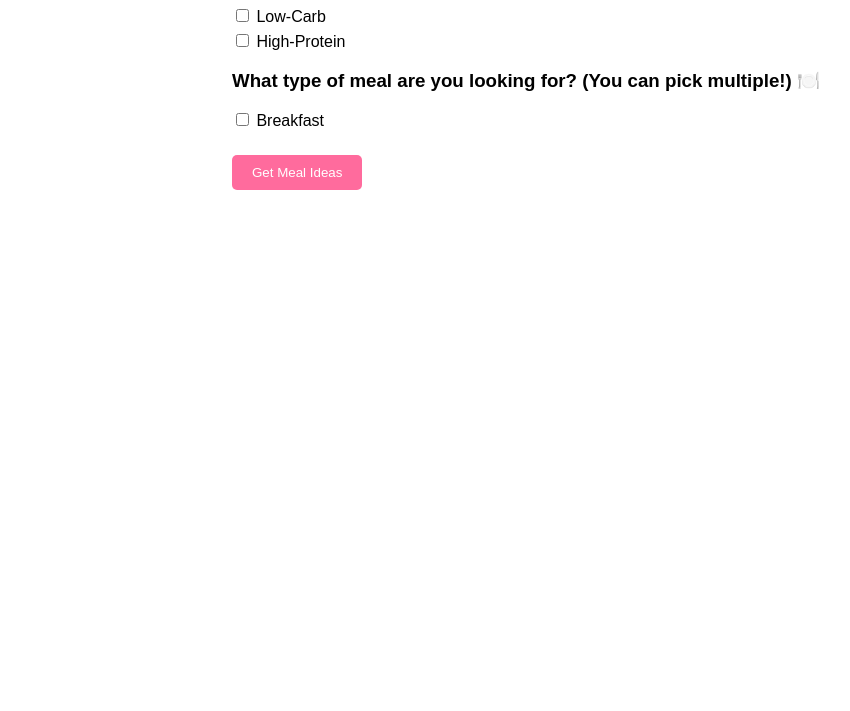
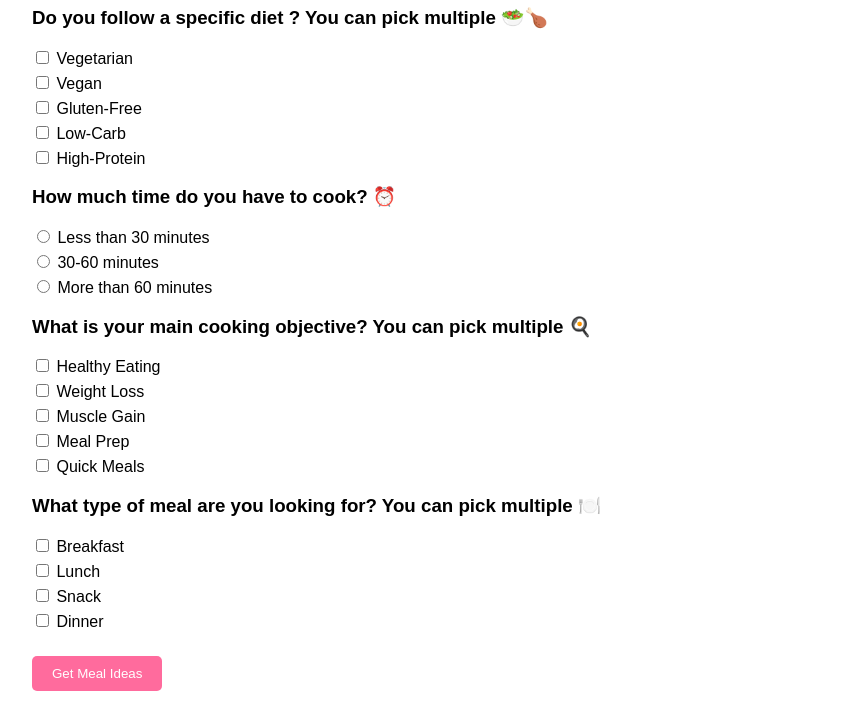
Before and after one commit to SoCutie/gym_assistant, a plain HTML site: page cooking.html in a window 1280 px wide. Shown: the part 94-805 px from the top of the page, without its empty margins (108-958 px from the left). Drawn offline with Linux system fonts and the light colour scheme.

Commit message:
🍓Added the cooking assistant + minor changes in the gym assistant

```diff
--- a/cooking.html
+++ b/cooking.html
@@ -5,7 +5,7 @@
     <style>
         body {
             font-family: Arial, sans-serif;
-            max-width: 600px;
+            max-width: 1000px;
             margin: 0 auto;
             padding: 20px;
         }
@@ -26,22 +26,56 @@
     </style>
 </head>
 <body>
-    <div class="dietary-restrictions" id="user-dietary-restrictions">
-        <label><input type="checkbox" name="dietary-restriction" value="Vegetarian"> Vegetarian</label>
-        <label><input type="checkbox" name="dietary-restriction" value="Vegan"> Vegan</label>
-        <label><input type="checkbox" name="dietary-restriction" value="Gluten-Free"> Gluten-Free</label>
-        <label><input type="checkbox" name="dietary-restriction" value="Low-Carb"> Low-Carb</label>
-        <label><input type="checkbox" name="dietary-restriction" value="High-Protein"> High-Protein</label>
+    <h1>Welcome to Your Personal Cooking Planner! 🍳</h1>
+    <div class="diets" id="user-diet">
+        <h3>Do you follow a specific diet ? You can pick multiple 🥗🍗</h3>
+        <label><input type="checkbox" name="diet" value="Vegetarian"> Vegetarian</label>
+        <label><input type="checkbox" name="diet" value="Vegan"> Vegan</label>
+        <label><input type="checkbox" name="diet" value="Gluten-Free"> Gluten-Free</label>
+        <label><input type="checkbox" name="diet" value="Low-Carb"> Low-Carb</label>
+        <label><input type="checkbox" name="diet" value="High-Protein"> High-Protein</label>
     </div>
+
+    <div class="cooking-time">
+        <h3>How much time do you have to cook? ⏰</h3>
+        <label><input type="radio" name="cooking-time" value="Less than 30 minutes"> Less than 30 minutes</label>
+        <label><input type="radio" name="cooking-time" value="30-60 minutes"> 30-60 minutes</label>
+        <label><input type="radio" name="cooking-time" value="More than 60 minutes"> More than 60 minutes</label>
+    </div>
+
+    <div class="objectives">
+        <h3>What is your main cooking objective? You can pick multiple 🍳</h3>
+        <label><input type="checkbox" name="objective" value="Healthy Eating"> Healthy Eating</label>
+        <label><input type="checkbox" name="objective" value="Weight Loss"> Weight Loss</label>
+        <label><input type="checkbox" name="objective" value="Muscle Gain"> Muscle Gain</label>
+        <label><input type="checkbox" name="objective" value="Meal Prep"> Meal Prep</label>
+        <label><input type="checkbox" name="objective" value="Quick Meals"> Quick Meals</label>
+    </div>
+
+<!-- Cooking Type -->
+
     <div class="cooking-type">
-        <h3>What type of meal are you looking for? (You can pick multiple!) 🍽️</h3>
+        <h3>What type of meal are you looking for? You can pick multiple 🍽️</h3>
 
         <!-- Breakfast -->
         <label>
             <input type="checkbox" name="meal-type" value="Breakfast"> Breakfast
         </label>
 
+        <!-- Lunch -->
+        <label>
+            <input type="checkbox" name="meal-type" value="Lunch"> Lunch
+        </label>
 
+        <!-- Snack -->
+        <label>
+            <input type="checkbox" name="meal-type" value="Snack"> Snack
+        </label>
+
+        <!-- Dinner -->
+        <label>
+            <input type="checkbox" name="meal-type" value="Dinner"> Dinner
+        </label>
 
         <button id="submit-button">Get Meal Ideas</button>
 </html>
```
Also changed, not shown: gym.html (+2 -1 lines).
